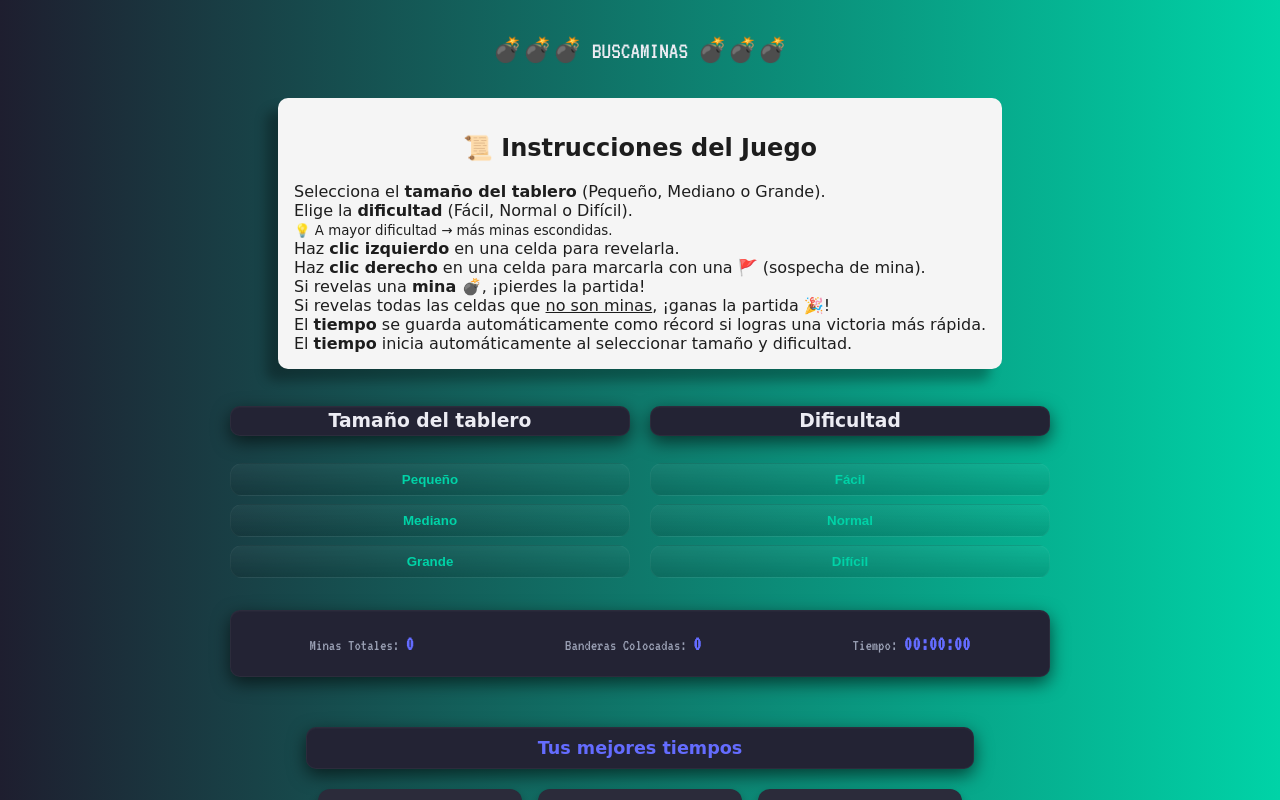
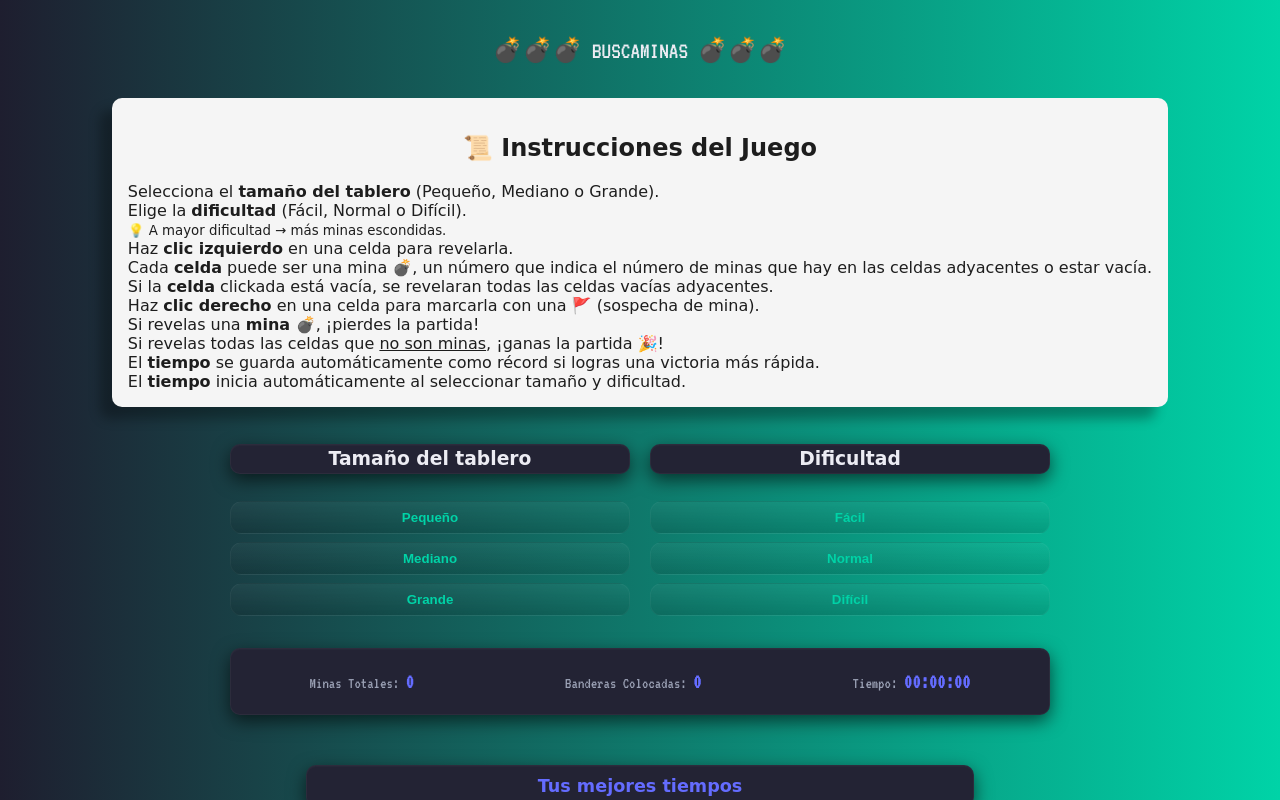
Before and after one commit to Gpasadasfj/minesweeper, a website built with Vite: page index.html in a window 1280 px wide. Built offline with nearby package versions, Linux system fonts and the light colour scheme.

Commit message:
Primer commit

```diff
--- a/index.html
+++ b/index.html
@@ -4,7 +4,7 @@
     <meta charset="UTF-8" />
     <link rel="icon" type="image/svg+xml" href="/vite.svg" />
     <meta name="viewport" content="width=device-width, initial-scale=1.0" />
-    <link rel="stylesheet" href="./src/style.css">
+    <link rel="stylesheet" href="./src/style.css" />
     <link rel="preconnect" href="https://fonts.googleapis.com" />
     <link rel="preconnect" href="https://fonts.gstatic.com" crossorigin />
     <link
@@ -30,6 +30,15 @@
           </li>
           <li>
             Haz <strong>clic izquierdo</strong> en una celda para revelarla.
+          </li>
+          <li>
+            Cada <strong>celda</strong> puede ser una mina 💣, un número que
+            indica el número de minas que hay en las celdas adyacentes o estar
+            vacía.
+          </li>
+          <li>
+            Si la <strong>celda</strong> clickada está vacía, se revelaran todas
+            las celdas vacías adyacentes.
           </li>
           <li>
             Haz <strong>clic derecho</strong> en una celda para marcarla con una
```
